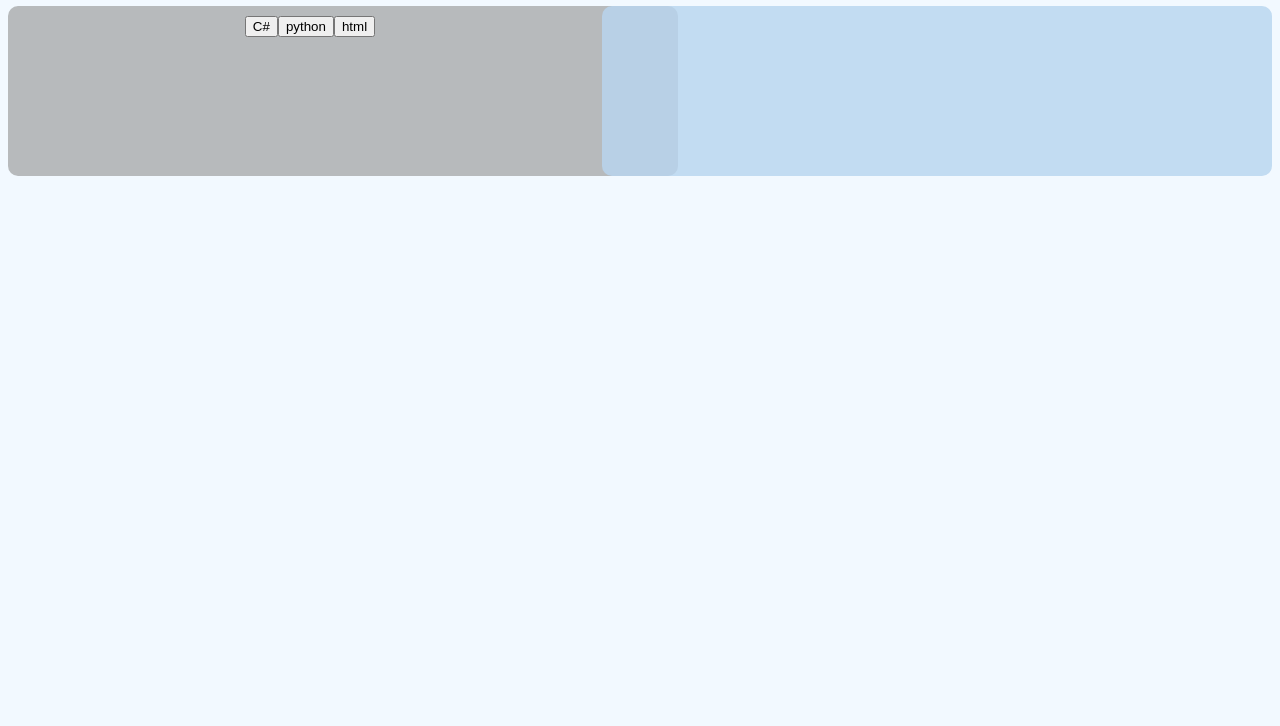
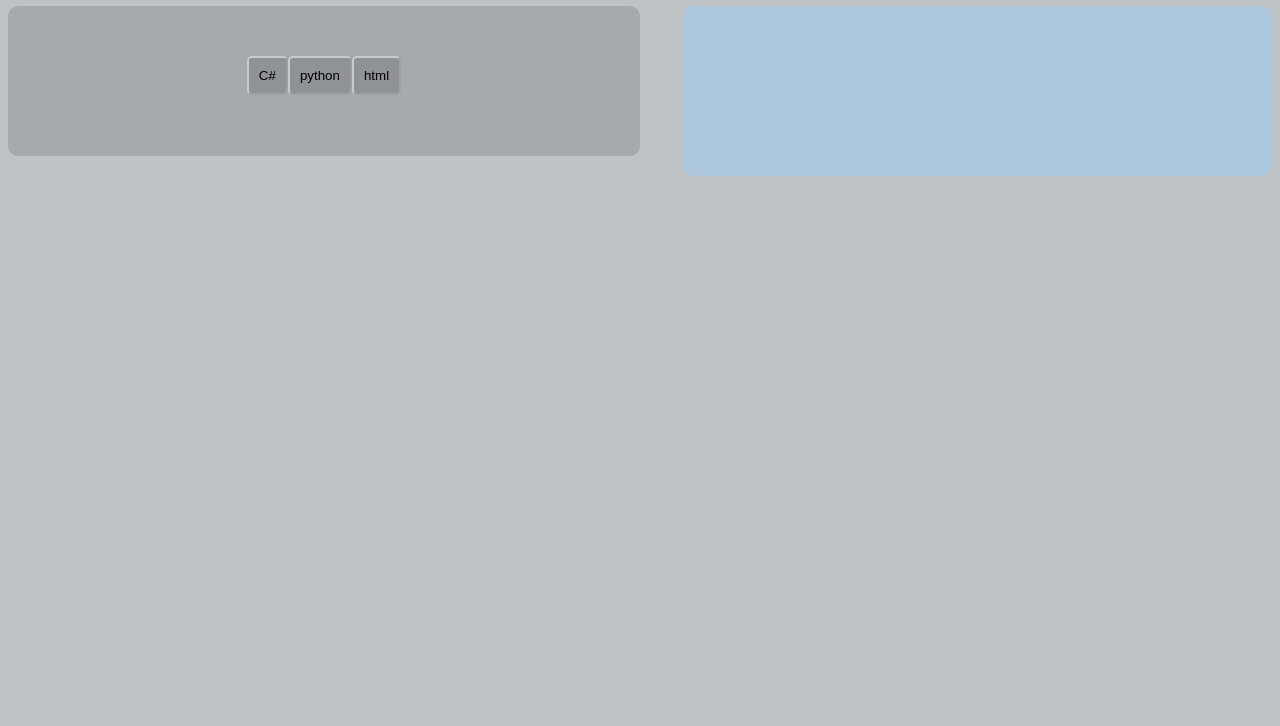
Before and after one commit to Behroozi0149/tell-about-programing-language, a plain HTML site: page index.html in a window 1280 px wide. Shown: the part 74-800 px from the top of the page. Drawn offline with Linux system fonts and the light colour scheme.

Commit message:
write a code for button

```diff
--- a/style.css
+++ b/style.css
@@ -1,5 +1,5 @@
 body{
-    background-color: rgba(240, 248, 255, 0.829);
+    background-color: rgba(154, 161, 166, 0.63);
 }
 header{
     font-family: 'Courier New', Courier, monospace;
@@ -9,18 +9,24 @@ header{
 }
 nav{
     background-color: rgba(158, 159, 159, 0.695);
-    padding: 10px;
-    width: 650px;
-    height: 150px;
+    padding-top: 4%;
+    width: 50%;
+    height: 100px;
     border-radius: 10px;
     text-align: center;
 }
 aside{
     float: right;
     padding: 10px;
-    width: 650px;
+    width: 45%;
     height: 150px;
-    background-color: rgba(184, 214, 240, 0.814);
+    background-color: rgba(171, 199, 224, 0.882);
     border-radius: 10px;
     border-color: black;
 }
+button{
+    padding: 10px;
+    border-radius: 5px;
+     border-color: rgba(255, 255, 255, 0.51);
+    background-color: rgba(0, 0, 0, 0.134);
+}
```
